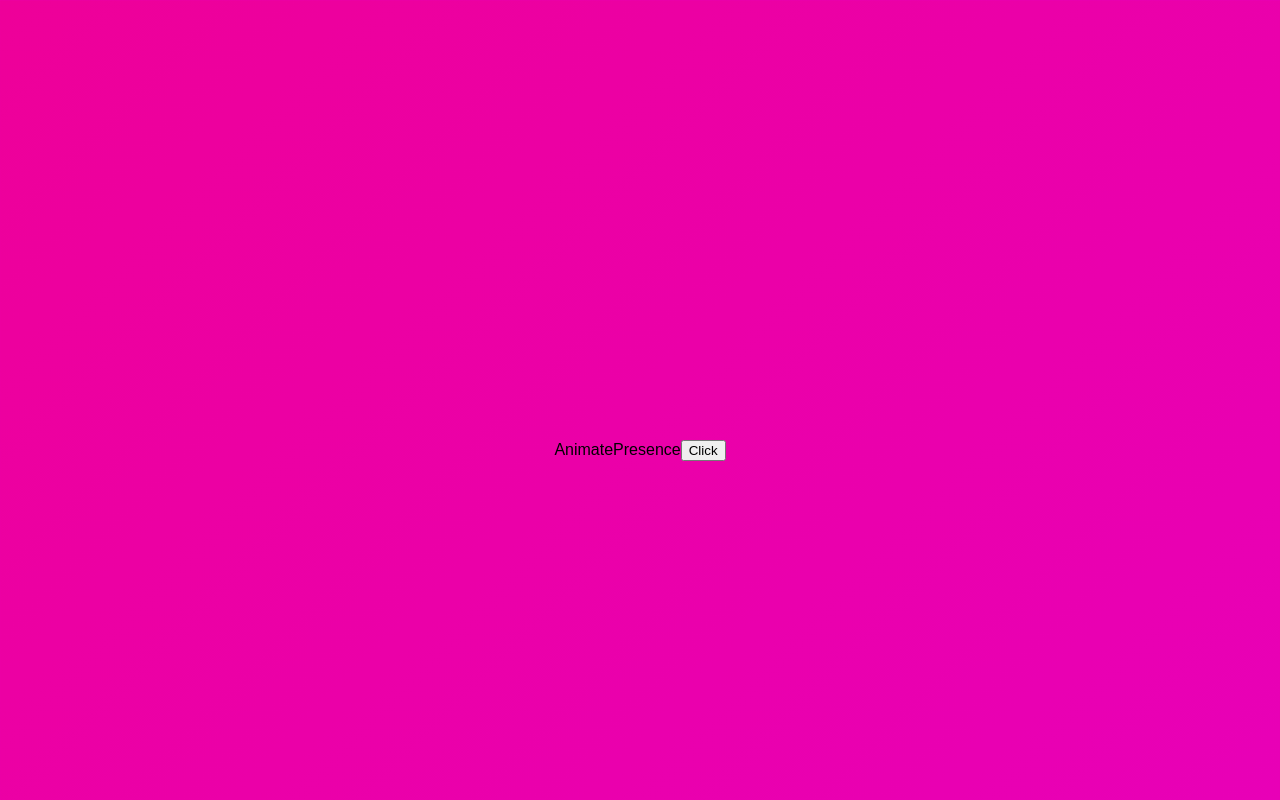
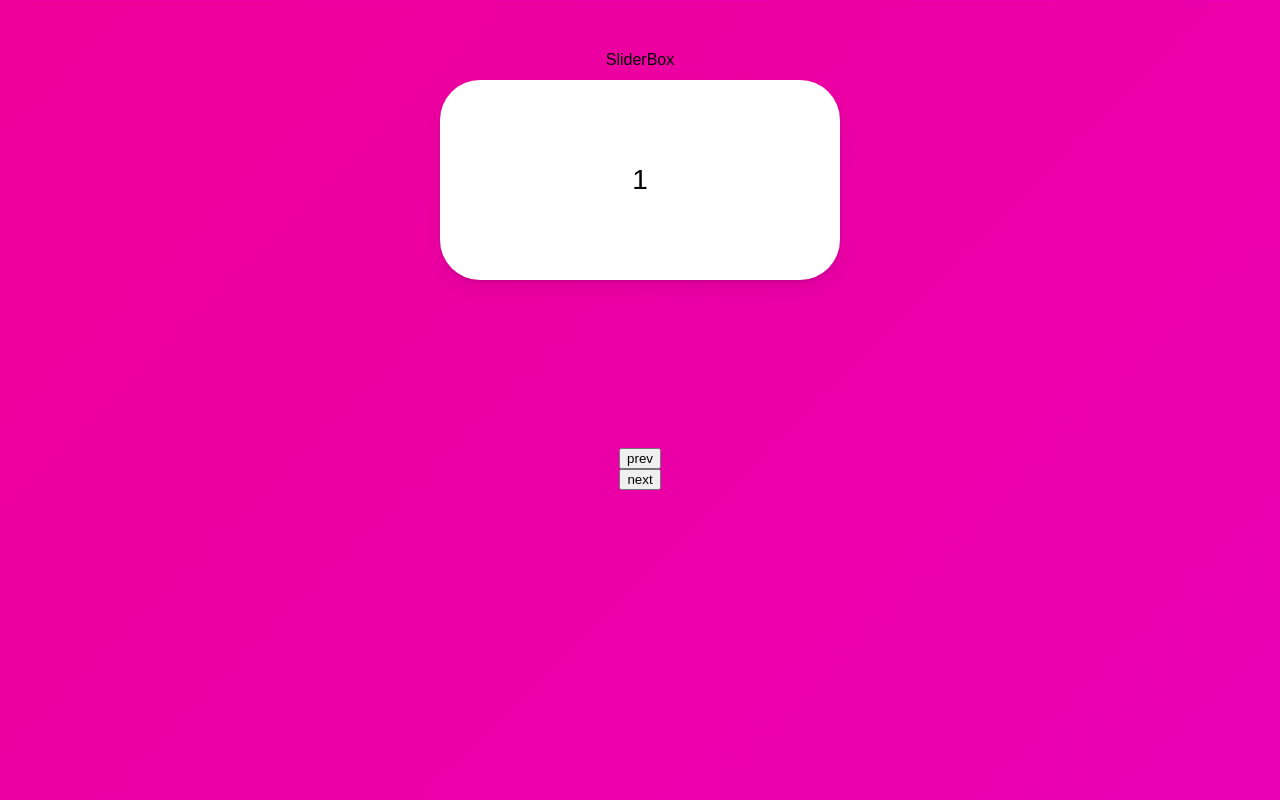
Before and after one commit to mangosteen977/react-master, a React (Create React App) app in the folder framer-motion/: page / in a window 1280 px wide. Shown: the top 800 px of the page. Built offline with nearby package versions, Linux system fonts and the light colour scheme.

Commit message:
[framer-motion] AnimatePresence로 slide 만들기 (1) - next 클릭 시 우측에서 좌측으로 이동

```diff
--- a/framer-motion/src/App.tsx
+++ b/framer-motion/src/App.tsx
@@ -8,6 +8,7 @@ import MotionValueBox from "./MotionValueBox";
 import Scroll from "./Scroll";
 import LineDraw from "./LineDraw";
 import AnimatePresenceBox from "./AnimatePresenceBox";
+import SliderBox from "./SliderBox";
 
 const Wrapper = styled.div`
   min-height: 100vh;
@@ -22,6 +23,7 @@ const Wrapper = styled.div`
 function App() {
   return (
     <Wrapper>
+      <SliderBox />
       <AnimatePresenceBox />
       <LineDraw />
       <Scroll />
--- /dev/null
+++ b/framer-motion/src/SliderBox.tsx
@@ -0,0 +1,76 @@
+import styled from "styled-components";
+import { motion, AnimatePresence } from "framer-motion";
+import { useState } from "react";
+
+const Wrapper = styled(motion.div)`
+  height: 100vh;
+  width: 100vw;
+  display: flex;
+  justify-content: center;
+  align-items: center;
+  flex-direction: column;
+`;
+const Box = styled(motion.div)`
+  width: 400px;
+  height: 200px;
+  background-color: rgba(255, 255, 255, 1);
+  border-radius: 40px;
+  display: flex;
+  position: absolute;
+  top: 80px;
+  justify-content: center;
+  align-items: center;
+  font-size: 28px;
+  box-shadow: 0 2px 3px rgba(0, 0, 0, 0.1), 0 10px 20px rgba(0, 0, 0, 0.06);
+`;
+
+const boxVariants = {
+  initial: {
+    x: 500,
+    opacity: 0,
+    scale: 0,
+  },
+  visible: {
+    x: 0,
+    opacity: 1,
+    scale: 1,
+    transition: { duration: 1 },
+  },
+  exit: {
+    x: -500,
+    opacity: 0,
+    // scale: 0,
+    rotateX: 180,
+    transition: { duration: 1 },
+  },
+};
+function SliderBox() {
+  const [visible, setVisible] = useState(1);
+  const nextSlide = () => setVisible((prev) => (prev === 10 ? 10 : prev + 1));
+  return (
+    <>
+      <h1>SliderBox</h1>
+      <Wrapper>
+        <AnimatePresence>
+          {[1, 2, 3, 4, 5, 6, 7, 8, 9, 10].map(
+            (i) =>
+              i === visible && (
+                <Box
+                  key={i}
+                  variants={boxVariants}
+                  initial="initial"
+                  animate="visible"
+                  exit="exit"
+                >
+                  {i}
+                </Box>
+              )
+          )}
+        </AnimatePresence>
+        <button onClick={nextSlide}>prev</button>
+        <button onClick={nextSlide}>next</button>
+      </Wrapper>
+    </>
+  );
+}
+export default SliderBox;
```
